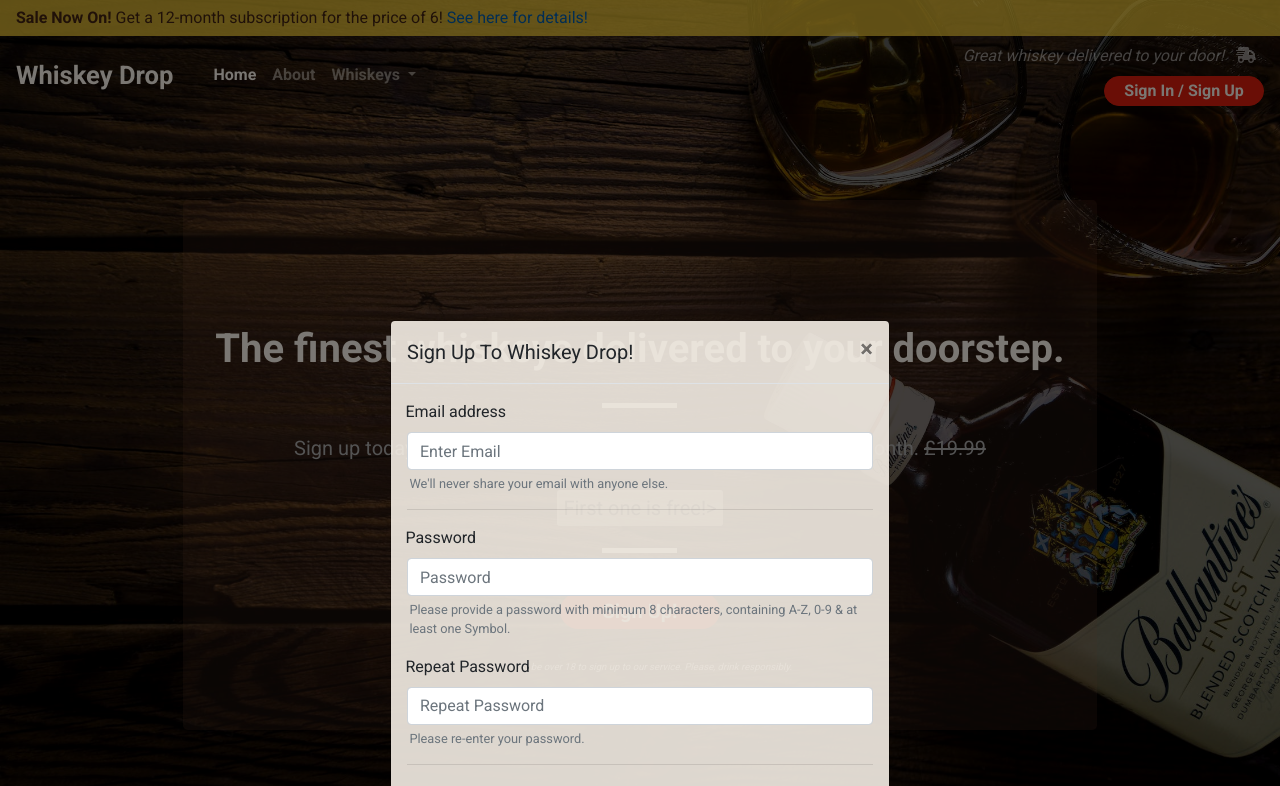
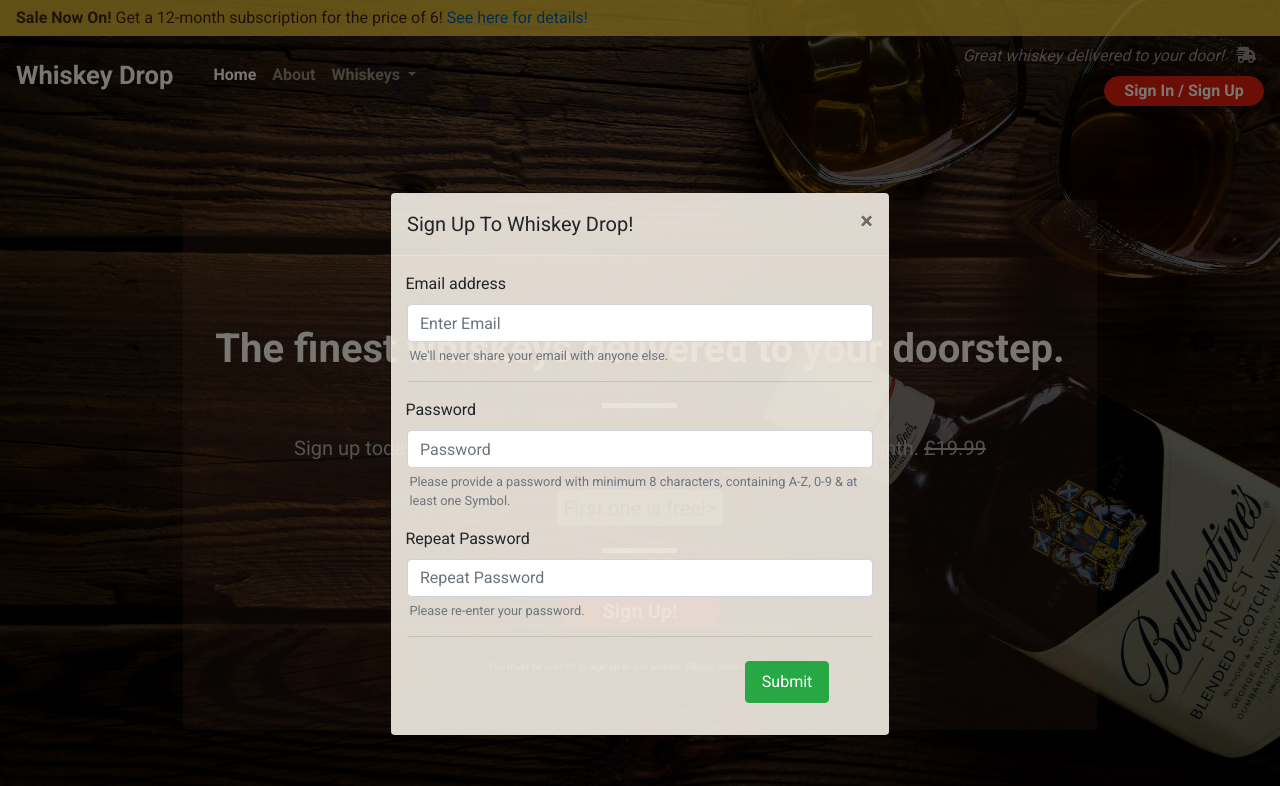
Before and after one commit to sscales-dev/bootstrap-4-example, a plain HTML site: page index.html in a window 1280 px wide. Both pictures are taken after a click on the button "Sign Up!". Shown: the top 786 px of the page. Drawn offline with nearby package versions, Linux system fonts and the light colour scheme.

Commit message:
fixed signup-modal top margin

```diff
--- a/css/style.css
+++ b/css/style.css
@@ -476,4 +476,7 @@ input.form-control:focus {
         width: 95%;
         padding-left: 1rem;
     }
+    .modal-dialog {
+        margin-top: 15%;
+    }
 }
```
